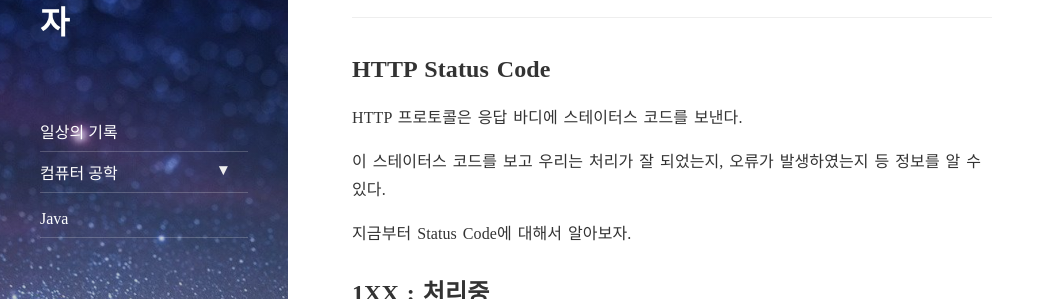
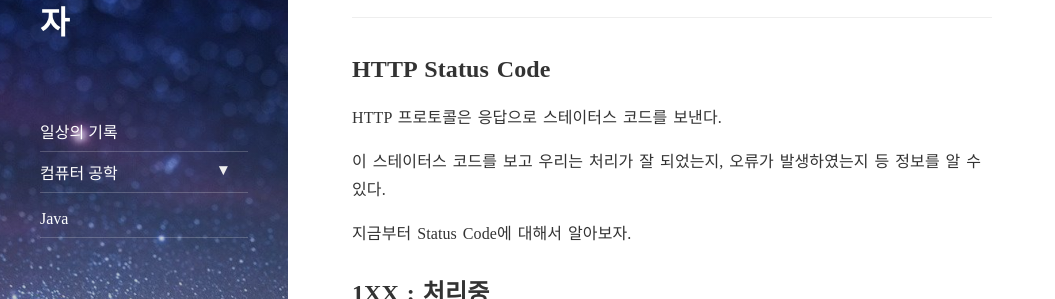
Before and after one commit to minkukjo/minkukjo.github.io, a Jekyll site: the page built from _posts/2020-02-18-컴퓨터 공학-Network-03.md, in a window 1280 px wide and 900 px high. Shown: the part 139-438 px from the top of the window, without its empty margins (0-1055 px from the left). Built offline with Jekyll 4.4.1, drawn with Linux system fonts in a browser that asks for light colours; nearby versions of some CDN libraries.

Commit message:
HTTP 설명 수정

```diff
--- a/_posts/2020-02-18-컴퓨터 공학-Network-03.md
+++ b/_posts/2020-02-18-컴퓨터 공학-Network-03.md
@@ -9,7 +9,7 @@ comments: false
 
 ## HTTP Status Code
 
-HTTP 프로토콜은 응답 바디에 스테이터스 코드를 보낸다.
+HTTP 프로토콜은 응답으로 스테이터스 코드를 보낸다.
 
 이 스테이터스 코드를 보고 우리는 처리가 잘 되었는지, 오류가 발생하였는지 등 정보를 알 수 있다.
 
```
